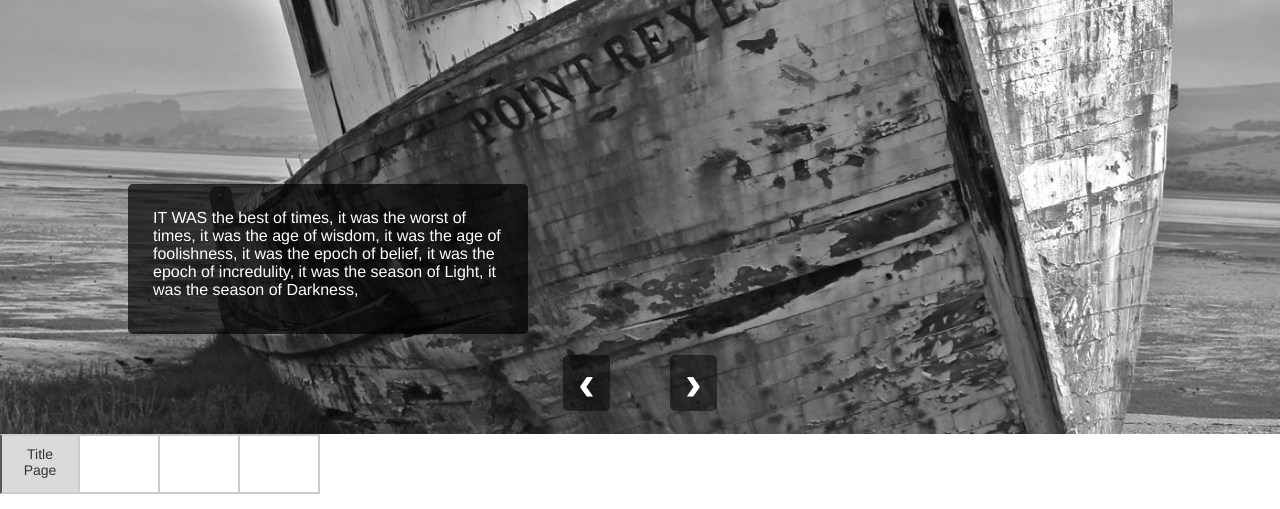
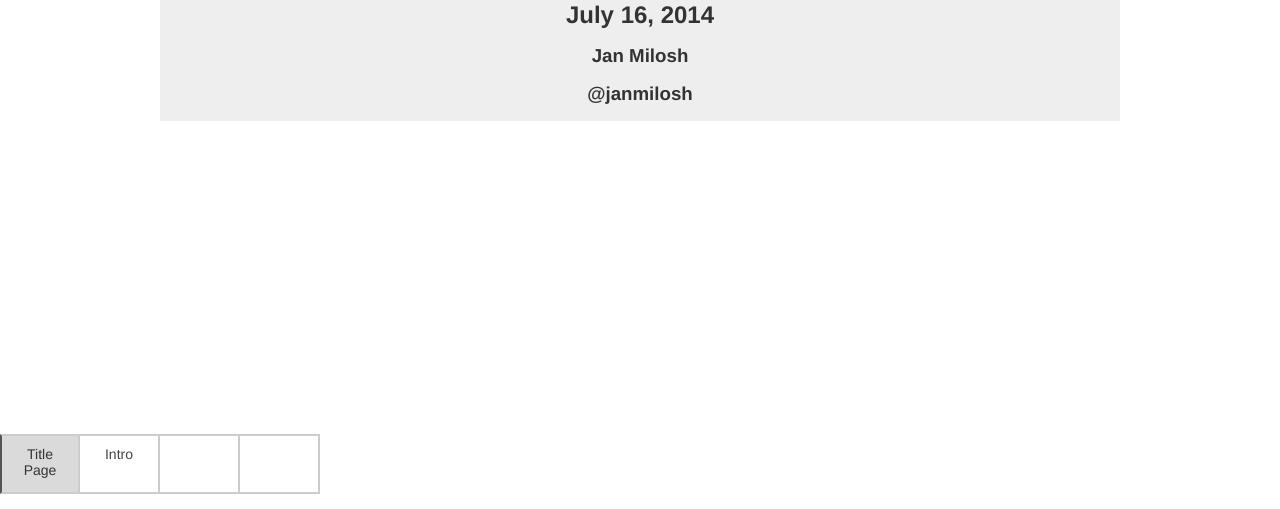
Before and after one commit to janmilosh/prerender-talk, a plain HTML site: page index.html in a window 1280 px wide. Shown: the part 366-875 px from the top of the page. Drawn offline with Linux system fonts and the light colour scheme.

Commit message:
Adds more layout and styles

```diff
--- a/index.html
+++ b/index.html
@@ -7,35 +7,44 @@
 </head>
 <body>
   <div class="slider-wrapper">
-    <div class="slider-inner" id="slide1-slide" style="background-image: url('images/boat.jpg')">
+    <div class="slider-inner" id="slide1-slide">
       <div class="text-container">
-        <p id="boat-content">IT WAS the best of times, it was the worst of times, it was the age of wisdom, it was the age of foolishness, it was the epoch of belief, it was the epoch of incredulity, it was the season of Light, it was the season of Darkness,</p>
+        <h1>Prerender.io</h1>
+        <h2>July 16, 2014</h2>
+        <h3>Jan Milosh</h3>
+        <h3>@janmilosh</h3>
       </div>
     </div>
-    <div class="slider-inner" id="slide2-slide" style="background-image: url('images/stonehenge.jpg')">
+    <div class="slider-inner" id="slide2-slide">
       <div class="text-container">
-        <p id="stonehenge-content">it was the spring of hope, it was the winter of despair, we had everything before us, we had nothing before us, we were all going direct to Heaven, we were all going direct the other way-</p>
+        <h1>Prerender.io</h1>
+        <h2>July 16, 2014</h2>
+        <h3>Jan Milosh</h3>
+        <h3>@janmilosh</h3>
       </div>
     </div>
-    <div class="slider-inner" id="slide3-slide" style="background-image: url('images/hut.jpg')">
+    <div class="slider-inner" id="slide3-slide">
       <div class="text-container">
-        <p id="hut-content"> in short, the period was so far like the present period, that some of its noisiest authorities insisted on its being received, for good or for evil, in the superlative degree of comparison only.</p>
+        <p>Sample text.</p>
       </div>
     </div>
-    <div class="slider-inner" id="slide4-slide" style="background-image: url('images/bike.jpg')">
+    <div class="slider-inner" id="slide4-slide">
       <div class="text-container">
-        <p id="bike-content">There were a king with a large jaw and a queen with a plain face, on the throne of England; there were a king with a large jaw and a queen with a fair face, on the throne of France.</p>
+        <p>More sample text.</p>
       </div>
     </div>
 
-    <h2 class="timeline-nav"><span class="previous">&lsaquo;</span><span class="next">&rsaquo;</span></h2>
+    <div class="slider-nav">
+      <div class="previous"></div>
+      <div class="next"></div>
+    </div>
     <div class="dates">
       <div class="date-inner">
         <div class="date-box selected" id="slide1">
           <p>Title Page</p>
         </div>
         <div class="date-box" id="slide2">
-
+          <p>Intro</p>
         </div>
         <div class="date-box" id="slide3">
 
--- a/scripts/scripts.js
+++ b/scripts/scripts.js
@@ -2,8 +2,8 @@ $(document).ready(function() {
   'use strict';
 
   // Variables that we might want to adjust
-  var timelineNavBottomMargin = 20;
-  var textContainerBottomMargin = 100;
+  var sliderNavBottomMargin = 0;
+  //var textContainerBottomMargin = 0;
   var maxSpeed = 1000;
   var minSpeed = 500;
 
@@ -11,12 +11,12 @@ $(document).ready(function() {
   var sliderWrapper = $('.slider-wrapper');
   var sliderInner = $('.slider-inner');
   var dateBox = $('.date-box');
-  var timelineNav = $('.timeline-nav');
+  var sliderNav = $('.slider-nav');
   var previous = $('.previous');
   var next = $('.next');
   var dates = $('.dates');
   var dateInner = $('.date-inner');
-  var textContainer = $('.text-container');
+  //var textContainer = $('.text-container');
 
   // Set initial values
   var activeSlide = sliderInner.first();
@@ -30,8 +30,8 @@ $(document).ready(function() {
 
   // Calculate element's heights
   var dateHeight = dates.height();
-  var timelineNavHeight = timelineNav.outerHeight();
-  var textContainerHeight = textContainer.outerHeight();
+  var sliderNavHeight = sliderNav.outerHeight();
+  //var textContainerHeight = textContainer.outerHeight();
 
   // Determine the position of the slides and elements based on
   // the header height, the dates height, and max image height;
@@ -44,13 +44,13 @@ $(document).ready(function() {
     }
     var sliderWrapperHeight = timelineHeight + dateHeight;
     var dateTop = timelineHeight;
-    var timelineNavTop = timelineHeight - timelineNavBottomMargin - timelineNavHeight;
-    var textContainerTop = timelineHeight - textContainerHeight - textContainerBottomMargin;
-    // Set the slider, date box, and navigation arrow positions
+    var sliderNavTop = timelineHeight - sliderNavBottomMargin - sliderNavHeight;
+    //var textContainerTop = (timelineHeight - textContainerHeight)/2;
+    // Set the slider, date box, and navigation positions
     dates.css('top', dateTop);
     sliderInner.css('height', timelineHeight);
-    timelineNav.css('top', timelineNavTop);
-    textContainer.css('top', textContainerTop);
+    sliderNav.css('top', sliderNavTop);
+    //textContainer.css('margin-top', textContainerTop);
     sliderWrapper.css('height', sliderWrapperHeight);
   }
 
@@ -158,7 +158,7 @@ $(document).ready(function() {
   previous.on('click', slideRight);
 
   // Navigate to the previous slide on swiperight event
-  $('.slider-inner, .timeline-nav').on('swiperight', slideRight);
+  $('.slider-inner, .slider-nav').on('swiperight', slideRight);
 
   function slideRight(){
     if (slideIndex === 0) {
@@ -175,7 +175,7 @@ $(document).ready(function() {
   next.on('click', slideLeft);
 
   // Navigate to the next slide on swipeleft event
-  $('.slider-inner, .timeline-nav').on('swipeleft', slideLeft);
+  $('.slider-inner, .slider-nav').on('swipeleft', slideLeft);
 
   function slideLeft() {
     if (slideIndex === slideTotal - 1) {
--- a/styles.css
+++ b/styles.css
@@ -11,11 +11,12 @@ body {
 
 h1, h2, h3, p {
   font-family: helvetica;
+  color: #333;
+  margin: 0 0 16px;
 }
 
-p {
-  margin-top: 0;
-  color: white;
+h1, h2, h3 {
+  text-align: center;
 }
 
 .clearfix {
@@ -23,9 +24,9 @@ p {
   clear: both;
 }
 
-h2.timeline-nav {
+.slider-nav {
   margin: 0;
-  height: 60px;
+  height: 80px;
   position: absolute;
   top: 400px;
   color: white;
@@ -34,12 +35,18 @@ h2.timeline-nav {
   width: 100%;
 }
 
+.previous {
+  float: left;
+}
+
+.next {
+  float: right;
+}
+
 .previous,
 .next {
-  padding: 0 15px;
-  margin: 0 30px;
-  border-radius: 5px;
-  background: rgba(0,0,0,0.5);
+  height: 80px;
+  width: 50%;
   cursor: pointer;
 }
 
@@ -51,22 +58,17 @@ h2.timeline-nav {
   position: absolute;
   width: 100%;
   height: 800px;
-  background-position: center center;
-  background-repeat: no-repeat;
-  background-size: cover;
+  display: flex;
+  align-items: center;
+  justify-content: center;
 }
 
 .text-container {
-  height: 150px;
-  width: 400px;
-  max-width: 100%;
-  margin-left: 10%;
-  float: left;
+  background: #eee;
+  width: 960px;
+  max-width: 90%;
+  margin: 0 auto;
   position: relative;
-  top: 220px;
-  padding: 25px;
-  background: rgba(0,0,0,0.7);
-  border-radius: 5px;
 }
 
 .dates {
@@ -121,37 +123,15 @@ h2.timeline-nav {
   border-left: 2px solid #555;
 }
 
-.container {
-  width: 960px;
-  margin: 0 auto;
-  max-width: 100%;
-  padding: 15px;
-  clear: both;
-}
-
-.row {
-  margin-left: -15px;
-  margin-right: -15px;
-}
-
-.col {
-  float: left;
-  padding-left: 15px;
-  padding-right: 15px;
-}
 
 @media (max-width: 767px) {
 
   .text-container {
-    float: none;
-    margin-left: auto;
-    margin-right: auto;
   }
 }
 
 @media (max-width: 400px) {
 
   .text-container {
-    padding: 12px;
   }
 }
```
